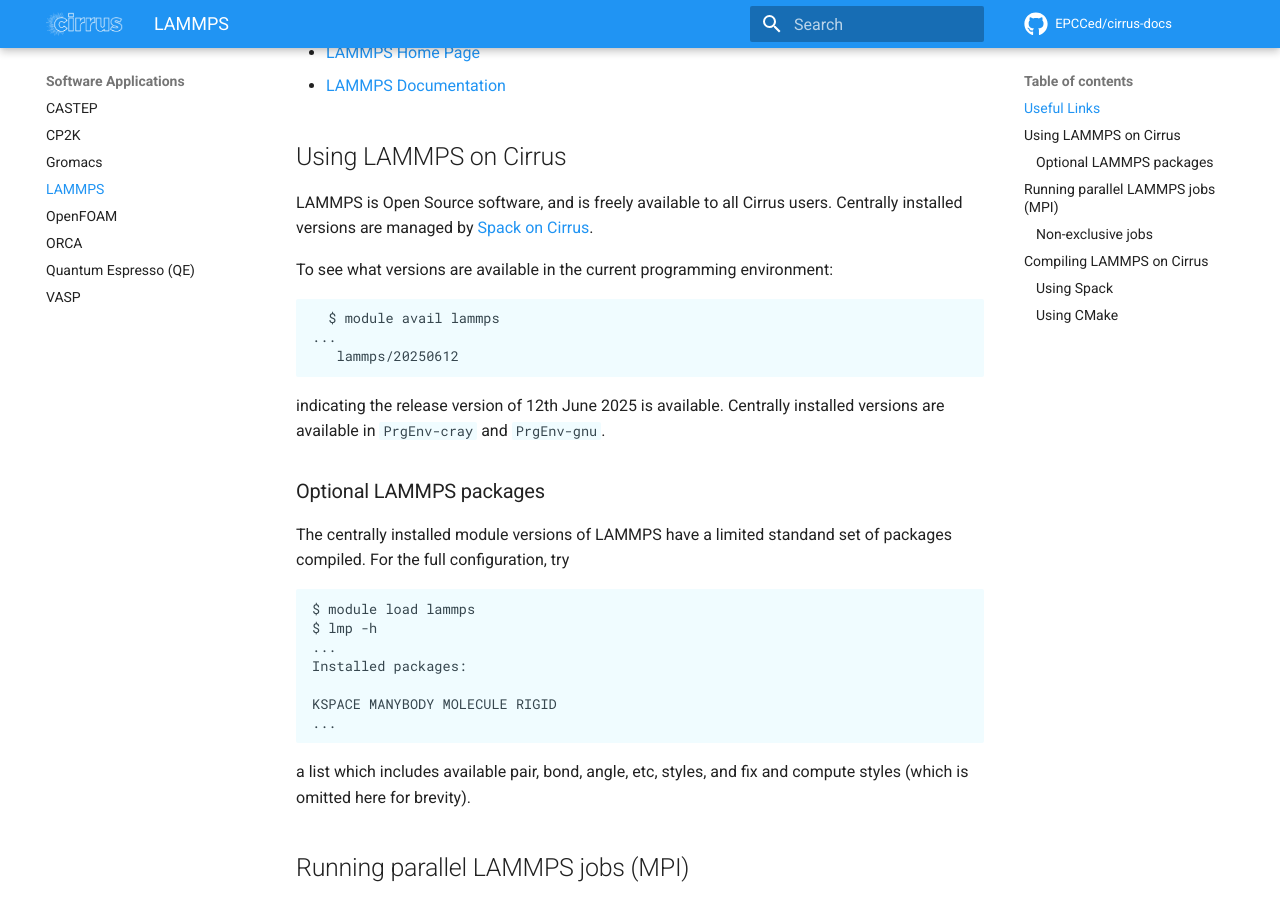
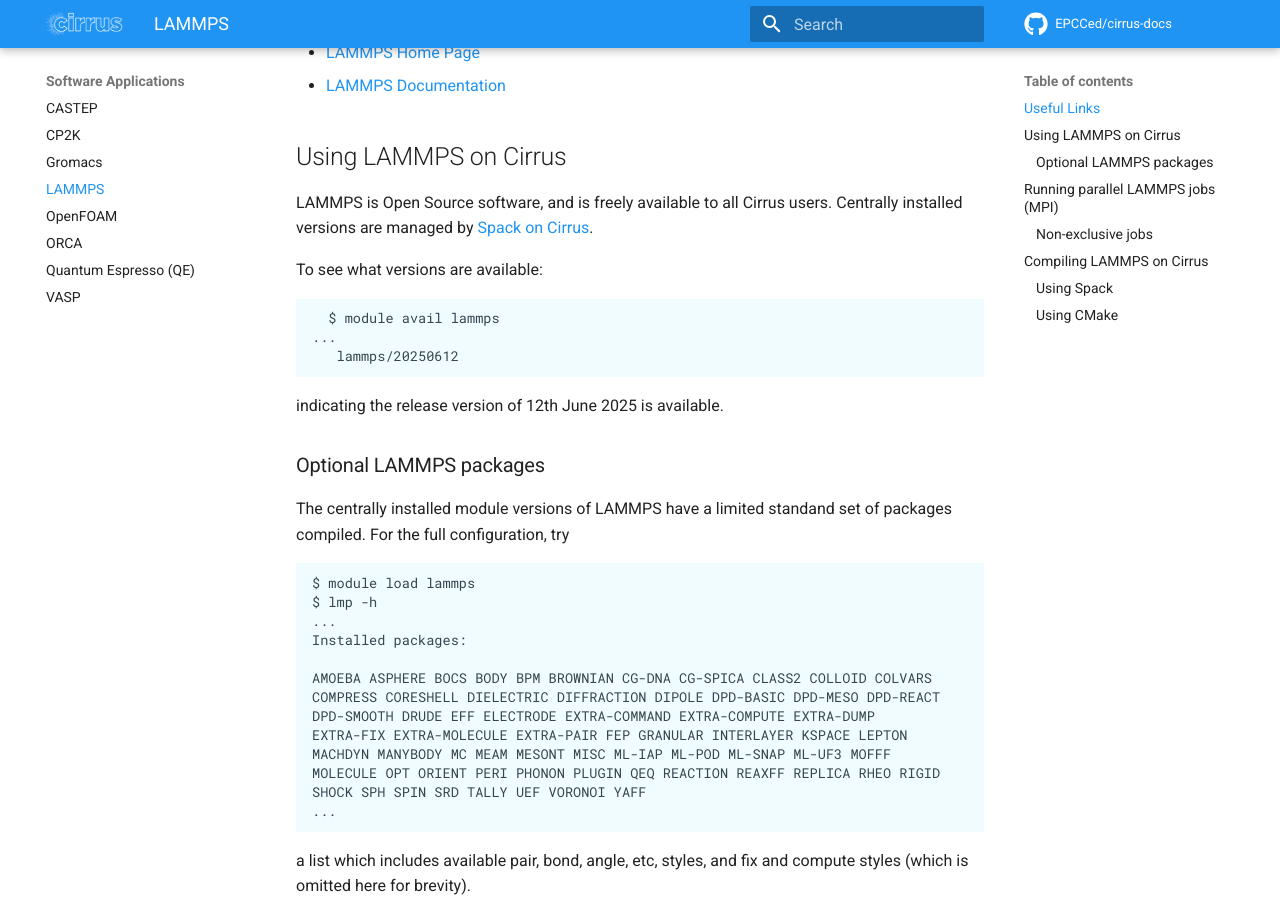
Before and after one commit to EPCCed/cirrus-docs, an MkDocs documentation site: the page built from docs/software-packages/lammps.md, in a window 1280 px wide and 900 px high, scrolled down 407 px. Built offline with MkDocs 1.6.1 and Material for MkDocs 9.7.7, drawn with Linux system fonts in a browser that asks for light colours; comment, search, counter and statistics services are not loaded; some of the changed text lies outside the part shown.

Commit message:
Update lammps.md

````diff
--- a/docs/software-packages/lammps.md
+++ b/docs/software-packages/lammps.md
@@ -20,15 +20,14 @@
 users. Centrally installed versions are managed by
 [Spack on Cirrus](../software-tools/spack.md).
 
-To see what versions are available in the current programming environment:
+To see what versions are available:
 
 ```
   $ module avail lammps
 ...
    lammps/20250612
 ```
-indicating the release version of 12th June 2025 is available. Centrally
-installed versions are available in `PrgEnv-cray` and `PrgEnv-gnu`.
+indicating the release version of 12th June 2025 is available.
 
 ### Optional LAMMPS packages
 
@@ -40,7 +39,13 @@
 ...
 Installed packages:
 
-KSPACE MANYBODY MOLECULE RIGID
+AMOEBA ASPHERE BOCS BODY BPM BROWNIAN CG-DNA CG-SPICA CLASS2 COLLOID COLVARS
+COMPRESS CORESHELL DIELECTRIC DIFFRACTION DIPOLE DPD-BASIC DPD-MESO DPD-REACT
+DPD-SMOOTH DRUDE EFF ELECTRODE EXTRA-COMMAND EXTRA-COMPUTE EXTRA-DUMP
+EXTRA-FIX EXTRA-MOLECULE EXTRA-PAIR FEP GRANULAR INTERLAYER KSPACE LEPTON
+MACHDYN MANYBODY MC MEAM MESONT MISC ML-IAP ML-POD ML-SNAP ML-UF3 MOFFF
+MOLECULE OPT ORIENT PERI PHONON PLUGIN QEQ REACTION REAXFF REPLICA RHEO RIGID
+SHOCK SPH SPIN SRD TALLY UEF VORONOI YAFF
 ...
 ```
 a list which includes available pair, bond, angle, etc, styles, and fix and
@@ -70,7 +75,6 @@
     #SBATCH --distribution=block:block
     #SBATCH --hint=nomultithread
 
-    module load PrgEnv-cray
     module load lammps
 
     srun --ntasks=576 --ntasks-per-node=288 --cpus-per-task=1 lmp < in.test
````
Also changed, not shown: other parts of docs/software-packages/lammps.md (+4 -0 lines).
